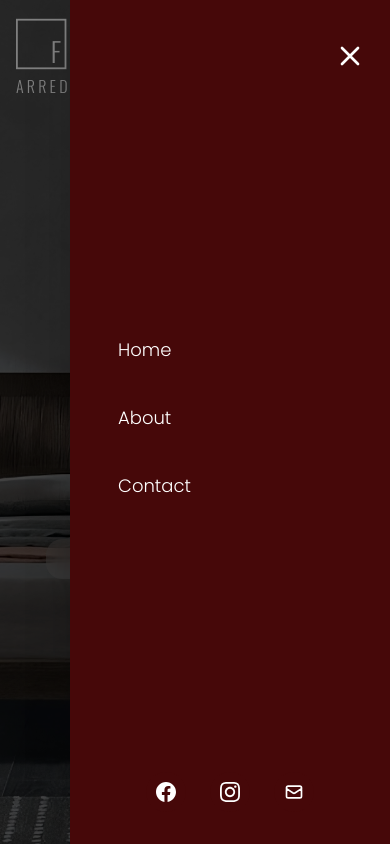
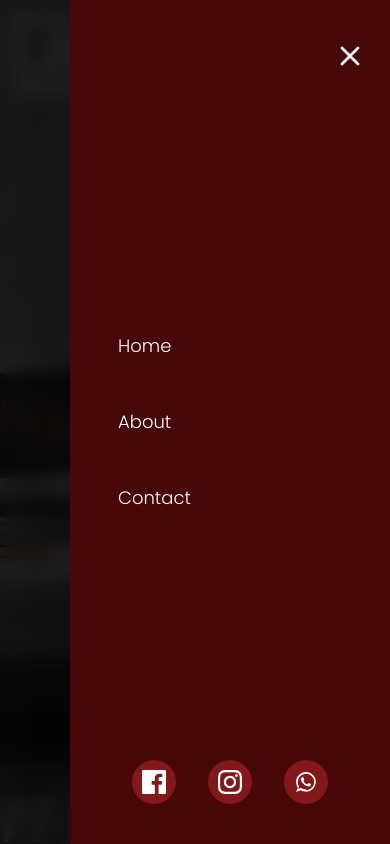
Before and after one commit to TommasoGrasso/arredamenti, a React (Vite) app: page / in a window 390 px wide. Both pictures are taken after a click on the button "Apri menu mobile". Shown: the top 844 px of the page. Built offline with nearby package versions, Linux system fonts and the light colour scheme; a web font is replaced by a local one.

Commit message:
FIXARE CAMBIO NAVBAR E AGGIUNGER CHATBOT

```diff
--- a/src/components/Footer.tsx
+++ b/src/components/Footer.tsx
@@ -3,42 +3,43 @@ import React from "react";
 const Footer: React.FC = () => {
   return (
     <footer className="bg-red-950 text-white mt-20">
-      <div className="max-w-7xl mx-auto px-6 py-12 grid grid-cols-1 md:grid-cols-3 gap-10">
-        {/* COLONNA 1 — INFO AZIENDALI */}
+      <div className="max-w-7xl mx-auto px-6 py-14 grid grid-cols-1 md:grid-cols-3 gap-14 text-center md:text-left">
+        {/* COLONNA 1 — LOGO + INFO */}
         <div>
-          <div className="inline-flex flex-col items-start cursor-pointer">
+          {/* LOGO FINO */}
+          <div className="inline-flex flex-col items-start cursor-pointer pb-4">
             <div className="w-[100px] h-14 relative">
-              <div className="absolute top-0 left-0 inline-flex items-center transition-all scale-90 origin-left">
-                <div className="w-14 h-14 flex items-center justify-center border-2 relative cursor-pointer">
-                  <span className="text-3xl font-[Oswald] font-light tracking-widest transform translate-x-4.5 translate-y-2">
+              <div className="absolute top-0 left-0 inline-flex items-center scale-90 origin-left">
+                <div className="w-14 h-14 flex items-center justify-center border-2 border-white relative">
+                  <span className="text-3xl font-[Oswald] font-light tracking-widest translate-x-4 translate-y-2">
                     F
                   </span>
                 </div>
-                <span className="ml-1 mt-4.5 self-center text-3xl font-[Oswald] font-light tracking-widest">
+                <span className="ml-1 mt-4 text-3xl font-[Oswald] font-light tracking-widest">
                   INO
                 </span>
               </div>
             </div>
-            <div className="w-full flex justify-center mt-0.5 transition-all">
-              <span className="text-base font-[Oswald] font-light tracking-[0.2em] z-20 relative whitespace-nowrap">
-                ARREDAMENTI
-              </span>
-            </div>
+            <span className="text-base font-[Oswald] font-light tracking-[0.2em]">
+              ARREDAMENTI
+            </span>
           </div>
-          <p className="text-sm leading-relaxed opacity-90">
+
+          {/* INFO AZIENDA */}
+          <p className="text-sm leading-relaxed font-extralight opacity-90 pt-3">
             VIA LECCE, 264
             <br />
             72027 SAN PIETRO VERNOTICO (BR), ITALIA
           </p>
 
-          <p className="mt-4 text-sm opacity-90">
-            Tel:{" "}
-            <a href="tel:+390831676500" className="underline">
+          <p className="mt-4 text-sm font-light opacity-90">
+            Tel:
+            <a href="tel:+390831676500" className="pl-2 underline">
               0831 676500
             </a>
             <br />
-            Email:{" "}
-            <a href="mailto:info@finoarredamenti.it" className="underline">
+            Email:
+            <a href="mailto:info@finoarredamenti.it" className="pl-2 underline">
               info@finoarredamenti.it
             </a>
           </p>
@@ -46,41 +47,53 @@ const Footer: React.FC = () => {
 
         {/* COLONNA 2 — LINK UTILI */}
         <div>
-          <h3 className="text-xl font-semibold mb-3">Link utili</h3>
+          <h3 className="text-xl font-semibold mb-4">Link utili</h3>
           <ul className="space-y-2 text-sm opacity-90">
             <li>
-              <a href="/privacy" className="hover:opacity-100 transition">
+              <a
+                href="/privacy"
+                className="hover:opacity-100 hover:underline font-light transition"
+              >
                 Privacy Policy
               </a>
             </li>
             <li>
-              <a href="/cookie" className="hover:opacity-100 transition">
+              <a
+                href="/cookie"
+                className="hover:opacity-100 hover:underline font-light transition"
+              >
                 Cookie Policy
               </a>
             </li>
             <li>
-              <a href="#" className="hover:opacity-100 transition">
+              <a
+                href="#"
+                className="hover:opacity-100 hover:underline font-light transition"
+              >
                 Impostazioni privacy e cookie
               </a>
             </li>
             <li>
-              <a href="/contatti" className="hover:opacity-100 transition">
+              <a
+                href="/contatti"
+                className="hover:opacity-100 hover:underline font-light transition"
+              >
                 Contatti
               </a>
             </li>
           </ul>
         </div>
 
-        {/* COLONNA 3 — MAPPA / ORARI */}
+        {/* COLONNA 3 — ORARI + MAPPA */}
         <div>
-          <h3 className="text-xl font-semibold mb-3">Orari di apertura</h3>
+          <h3 className="text-xl font-semibold mb-4">Orari di apertura</h3>
           <p className="text-sm opacity-90 leading-relaxed">
             Lun – Sab: 09:00 – 20:00
             <br />
             Domenica: Chiuso
           </p>
 
-          <h3 className="text-xl font-semibold mt-6 mb-3">Dove siamo</h3>
+          <h3 className="text-xl font-semibold mt-6 mb-4">Dove siamo</h3>
           <a
             href="https://www.google.com/maps?q=VIA+LECCE+264+SAN+PIETRO+VERNOTICO"
             target="_blank"
@@ -92,7 +105,7 @@ const Footer: React.FC = () => {
       </div>
 
       {/* COPYRIGHT */}
-      <div className="border-t border-white/20 mt-10 py-6 text-center text-sm opacity-80">
+      <div className="border-t border-white/20 mt-6 py-6 text-center text-sm opacity-80">
         © {new Date().getFullYear()} Fino Arredamenti di Fino Giovanni & C.
         S.n.c. — P.IVA 01497200749
       </div>
--- a/src/components/Navbar.tsx
+++ b/src/components/Navbar.tsx
@@ -12,15 +12,37 @@ const Navbar: React.FC = () => {
   const [bgState, setBgState] = useState<"transparent" | "red" | "white">(
     "transparent"
   );
+  useEffect(() => {
+    const html = document.documentElement;
+    const body = document.body;
 
-  useEffect(() => {
     if (isOpen) {
-      document.body.style.overflow = "hidden";
+      // Salva la posizione attuale
+      const scrollY = window.scrollY;
+      body.dataset.scrollY = String(scrollY);
+
+      // Mantieni scrollbar visibile, blocca lo scroll
+      html.classList.add("overflow-y-scroll");
+      body.style.position = "fixed";
+      body.style.top = `-${scrollY}px`;
+      body.style.width = "100%";
     } else {
-      document.body.style.overflow = "unset";
+      // Recupera la posizione salvata
+      const scrollY = body.dataset.scrollY;
+
+      html.classList.remove("overflow-y-scroll");
+      body.style.position = "";
+      body.style.top = "";
+      body.style.width = "";
+
+      // Torna esattamente dov'era
+      if (scrollY) {
+        window.scrollTo(0, parseInt(scrollY));
+      }
     }
   }, [isOpen]);
 
+  // ANIMAZIONE INIZIALE
   useEffect(() => {
     const tl = gsap.timeline({
       defaults: { duration: 0.6, ease: "power3.out" },
@@ -40,6 +62,7 @@ const Navbar: React.FC = () => {
       );
   }, []);
 
+  // CAMBIO SFONDO NAVBAR DURANTE LO SCROLL
   useEffect(() => {
     let lastScrollY = window.scrollY;
     const handleScroll = () => {
@@ -58,6 +81,7 @@ const Navbar: React.FC = () => {
     return () => window.removeEventListener("scroll", handleScroll);
   }, []);
 
+  // ANIMAZIONE COLORE NAVBAR
   useEffect(() => {
     if (!navRef.current) return;
 
@@ -85,12 +109,12 @@ const Navbar: React.FC = () => {
       ref={navRef}
       className="fixed z-20 top-0 left-0 w-full p-4 flex justify-between items-center transition-colors"
       style={{
-        backgroundColor: "rgba(255,255,255,0)", // inizialmente trasparente
-        color: "white", // testo iniziale bianco → evita flash nero
+        backgroundColor: "rgba(255,255,255,0)",
+        color: "white",
       }}
     >
       {bgState === "red" ? (
-        // Navbar rossa: solo i due link centrati
+        // NAVBAR ROSSA (SCROLL)
         <div className="w-full flex justify-center space-x-12">
           <a href="/assistenza" className="text-white hover:text-gray-300">
             Assistenza
@@ -116,7 +140,7 @@ const Navbar: React.FC = () => {
               </div>
             </div>
             <div className="w-full flex justify-center mt-0.5 transition-all">
-              <span className="text-base font-[Oswald] font-light tracking-[0.2em] z-20 relative whitespace-nowrap">
+              <span className="text-base font-[Oswald] font-light tracking-[0.2em] z-20 whitespace-nowrap">
                 ARREDAMENTI
               </span>
             </div>
@@ -147,121 +171,99 @@ const Navbar: React.FC = () => {
             </a>
           </div>
 
-          {/* MENU MOBILE */}
-          <button className="md:hidden" onClick={() => setIsOpen(!isOpen)}>
-            {isOpen ? <X size={0} /> : <Menu size={28} />}
+          {/* PULSANTE MENU MOBILE */}
+          <button
+            className="md:hidden"
+            onClick={() => setIsOpen(true)}
+            aria-label="Apri menu mobile"
+          >
+            <Menu size={28} />
           </button>
 
-          {/* SIDE MENU */}
+          {/* OVERLAY (BLOCCA lo sfondo SENZA muoverlo) */}
           <div
-            className={`fixed inset-0 bg-black transition-opacity duration-300 z-30 ${
-              isOpen ? "opacity-50" : "opacity-0 pointer-events-none"
+            className={`fixed inset-0 bg-black/70 backdrop-blur-sm z-30 transition-all duration-300
+            ${
+              isOpen
+                ? "opacity-100 pointer-events-auto"
+                : "opacity-0 pointer-events-none"
             }`}
             onClick={() => setIsOpen(false)}
           />
 
-          {/* Sidebar */}
+          {/* SIDEBAR MOBILE */}
           <div
-            className={`fixed top-0 right-0 h-full w-80 bg-red-950 transform ${
-              isOpen ? "translate-x-0" : "translate-x-full"
-            } transition-all duration-500 ease-out shadow-2xl z-40`}
+            className={`fixed top-0 right-0 h-full w-80 bg-red-950 z-40 shadow-2xl
+            transform transition-all duration-500 ease-out
+            ${isOpen ? "translate-x-0" : "translate-x-full"}`}
           >
-            {/* Pulsante chiudi */}
+            {/* CHIUDI */}
             <button
               onClick={() => setIsOpen(false)}
-              className="absolute top-10 right-6 text-white transition-all duration-300 hover:rotate-90 hover:scale-120"
-              aria-label="Chiudi menu"
+              className="absolute top-10 right-6 text-white hover:rotate-90 transition-all"
             >
-              <svg
-                className="w-8 h-8"
-                fill="none"
-                stroke="currentColor"
-                viewBox="0 0 24 24"
-              >
-                <path
-                  strokeLinecap="round"
-                  strokeLinejoin="round"
-                  strokeWidth={2}
-                  d="M6 18L18 6M6 6l12 12"
-                />
-              </svg>
+              <X size={32} />
             </button>
 
-            {/* Menu Items */}
-            <div className="h-full flex flex-col justify-center p-8 space-y-2">
+            {/* MENU INTERNO */}
+            <div className="h-full flex flex-col justify-center p-8 space-y-4">
+              {[
+                { href: "/", label: "Home" },
+                { href: "/about", label: "About" },
+                { href: "/contact", label: "Contact" },
+              ].map((item, i) => (
                 <a
-                href="/"
-                className={`group relative flex items-center text-white text-lg font-medium p-4 rounded-lg transition-all duration-300 hover:pl-6 ${
+                  key={i}
+                  href={item.href}
+                  onClick={() => setIsOpen(false)}
+                  className={`
+                    group relative flex items-center p-4 text-white text-lg font-light
+                    hover:pl-6 transition-all duration-300
+                    ${
                       isOpen
-                    ? "opacity-100 translate-y-0 delay-75"
-                    : "opacity-0 translate-y-4"
-                }`}
-                onClick={() => setIsOpen(false)}
+                        ? `opacity-100 translate-y-0 delay-${75 * (i + 1)}`
+                        : "opacity-0"
+                    }
+                  `}
                 >
-                <span className="flex-1 transition-all font-light duration-300 group-hover:tracking-wide">
-                  Home
-                </span>
-                <div className="absolute left-0 top-0 h-full w-0.5 bg-white opacity-0 group-hover:opacity-100 transition-opacity duration-300" />
+                  {item.label}
+
+                  <div className="absolute left-0 top-0 h-full w-0.5 bg-white opacity-0 group-hover:opacity-100 transition-opacity" />
                 </a>
-              <a
-                href="/about"
-                className={`group relative flex items-center text-white text-lg font-light p-4 rounded-lg transition-all duration-300 hover:pl-6 ${
-                  isOpen
-                    ? "opacity-100 translate-y-0 delay-150"
-                    : "opacity-0 translate-y-4"
-                }`}
-                onClick={() => setIsOpen(false)}
-              >
-                <span className="flex-1 transition-all duration-300 group-hover:tracking-wide">
-                  About
-                </span>
-                <div className="absolute left-0 top-0 h-full w-0.5 bg-white opacity-0 group-hover:opacity-100 transition-opacity duration-300" />
-              </a>
-              <a
-                href="/contact"
-                className={`group relative flex items-center text-white text-lg font-light p-4 rounded-lg transition-all duration-300 hover:pl-6 ${
-                  isOpen
-                    ? "opacity-100 translate-y-0 delay-225"
-                    : "opacity-0 translate-y-4"
-                }`}
-                onClick={() => setIsOpen(false)}
-              >
-                <span className="flex-1 transition-all duration-300 group-hover:tracking-wide">
-                  Contact
-                </span>
-                <div className="absolute left-0 top-0 h-full w-0.5 bg-white opacity-0 group-hover:opacity-100 transition-opacity duration-300" />
-              </a>
-              <div className="flex absolute bottom-8 left-0 right-0 items-center justify-center gap-6">
-                {/* Facebook */}
+              ))}
+            </div>
+            {/* SOCIAL ICONS — BOTTOM FIXED */}
+            <div className="flex absolute bottom-10 left-0 right-0 items-center justify-center gap-8">
+              {/* FACEBOOK */}
               <a
                 href="https://facebook.com"
                 target="_blank"
                 rel="noopener noreferrer"
-                  className="group relative"
                 aria-label="Facebook"
+                className="group"
               >
-                  <div className="w-10 h-10 flex items-center justify-center rounded-full bg-red-950 text-white transition-all duration-300 group-hover:bg-white group-hover:text-red-950 group-hover:scale-110">
+                <div className="w-11 h-11 flex items-center justify-center rounded-full bg-red-900 text-white transition-all duration-300 group-hover:bg-white group-hover:text-red-900 group-hover:scale-110">
                   <svg
-                      className="w-5 h-5"
+                    className="w-6 h-6"
                     fill="currentColor"
                     viewBox="0 0 24 24"
                   >
-                      <path d="M24 12.073c0-6.627-5.373-12-12-12s-12 5.373-12 12c0 5.99 4.388 10.954 10.125 11.854v-8.385H7.078v-3.47h3.047V9.43c0-3.007 1.792-4.669 4.533-4.669 1.312 0 2.686.235 2.686.235v2.953H15.83c-1.491 0-1.956.925-1.956 1.874v2.25h3.328l-.532 3.47h-2.796v8.385C19.612 23.027 24 18.062 24 12.073z" />
+                    <path d="M22.675 0h-21.35C.597 0 0 .597 0 1.326v21.348C0 23.403.597 24 1.326 24H12.82v-9.294H9.692v-3.622h3.128V8.413c0-3.1 1.893-4.785 4.659-4.785 1.325 0 2.464.098 2.796.142v3.24l-1.92.001c-1.505 0-1.797.716-1.797 1.765v2.316h3.588l-.467 3.622h-3.121V24h6.116C23.403 24 24 23.403 24 22.674V1.326C24 .597 23.403 0 22.675 0z" />
                   </svg>
                 </div>
               </a>
 
-                {/* Instagram */}
+              {/* INSTAGRAM */}
               <a
                 href="https://instagram.com"
                 target="_blank"
                 rel="noopener noreferrer"
-                  className="group relative"
                 aria-label="Instagram"
+                className="group"
               >
-                  <div className="w-10 h-10 flex items-center justify-center rounded-full bg-red-950 text-white transition-all duration-300 group-hover:bg-white group-hover:text-red-950 group-hover:scale-110">
+                <div className="w-11 h-11 flex items-center justify-center rounded-full bg-red-900 text-white transition-all duration-300 group-hover:bg-white group-hover:text-red-900 group-hover:scale-110">
                   <svg
-                      className="w-5 h-5"
+                    className="w-6 h-6"
                     fill="currentColor"
                     viewBox="0 0 24 24"
                   >
@@ -270,29 +272,24 @@ const Navbar: React.FC = () => {
                 </div>
               </a>
 
-                {/* Email */}
+              {/* WHATSAPP */}
               <a
-                  href="mailto:info@example.com"
-                  className="group relative"
-                  aria-label="Email"
+                href="https://wa.me/393XXXXXXXXX"
+                target="_blank"
+                rel="noopener noreferrer"
+                aria-label="WhatsApp"
+                className="group"
               >
-                  <div className="w-10 h-10 flex items-center justify-center rounded-full bg-red-950 text-white transition-all duration-300 group-hover:bg-white group-hover:text-red-950 group-hover:scale-110">
+                <div className="w-11 h-11 flex items-center justify-center rounded-full bg-red-900 text-white transition-all duration-300 group-hover:bg-white group-hover:text-red-900 group-hover:scale-110">
                   <svg
-                      className="w-5 h-5"
-                      fill="none"
-                      stroke="currentColor"
+                    className="w-6 h-6"
+                    fill="currentColor"
                     viewBox="0 0 24 24"
                   >
-                      <path
-                        strokeLinecap="round"
-                        strokeLinejoin="round"
-                        strokeWidth={2}
-                        d="M3 8l7.89 5.26a2 2 0 002.22 0L21 8M5 19h14a2 2 0 002-2V7a2 2 0 00-2-2H5a2 2 0 00-2 2v10a2 2 0 002 2z"
-                      />
+                    <path d="M12.04 2C6.58 2 2.1 6.48 2.1 11.93c0 2.1.61 4.08 1.77 5.8L2 22l4.4-1.8c1.65.9 3.5 1.37 5.46 1.37h.01c5.46 0 9.94-4.48 9.94-9.93C21.8 6.48 17.5 2 12.04 2zm0 17.48h-.01c-1.74 0-3.43-.47-4.9-1.36l-.35-.21-2.61 1.08.88-2.54-.23-.39A8.41 8.41 0 013.9 11.94c0-4.48 3.65-8.13 8.14-8.13 4.48 0 8.13 3.65 8.13 8.13s-3.65 8.14-8.13 8.14zm4.53-5.64c-.25-.12-1.47-.72-1.7-.8-.23-.08-.4-.12-.57.12-.17.23-.65.8-.79.97-.15.17-.29.19-.54.06-.25-.12-1.05-.39-2.01-1.25-.74-.66-1.24-1.48-1.39-1.73-.15-.26-.02-.4.11-.52.11-.11.25-.29.37-.43.12-.14.15-.23.23-.39.08-.17.04-.29-.02-.41-.06-.12-.57-1.37-.78-1.88-.21-.5-.42-.43-.57-.43h-.49c-.17 0-.43.06-.66.29-.23.23-.86.84-.86 2.07s.88 2.4 1 2.56c.12.17 1.74 2.67 4.23 3.74.59.26 1.05.41 1.41.52.59.19 1.12.16 1.55.1.47-.07 1.47-.6 1.68-1.18.21-.59.21-1.09.15-1.18-.06-.09-.23-.15-.48-.27z" />
                   </svg>
                 </div>
               </a>
-              </div>
             </div>
           </div>
         </>
```
Lines whose indentation alone changed are shown as unchanged.
